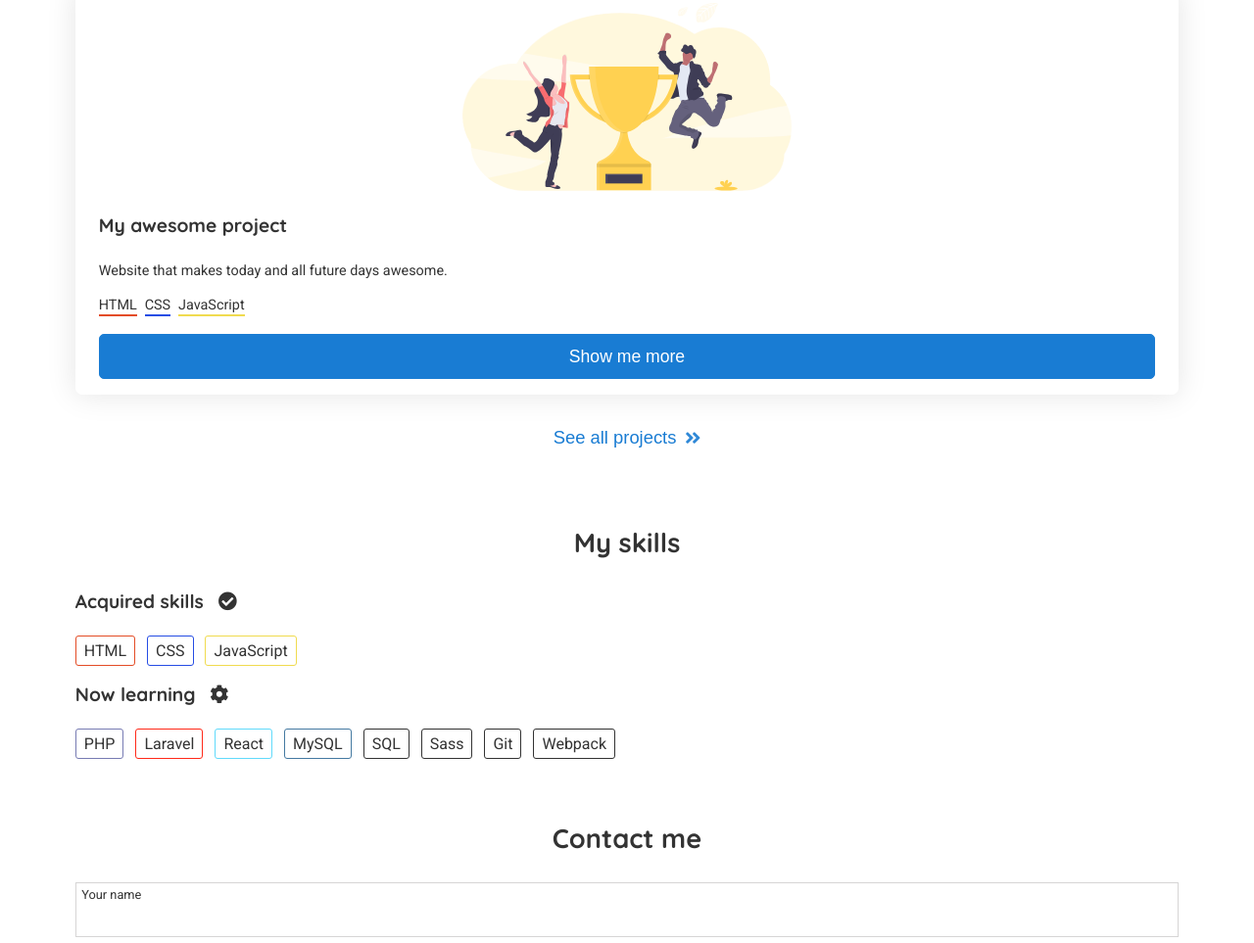
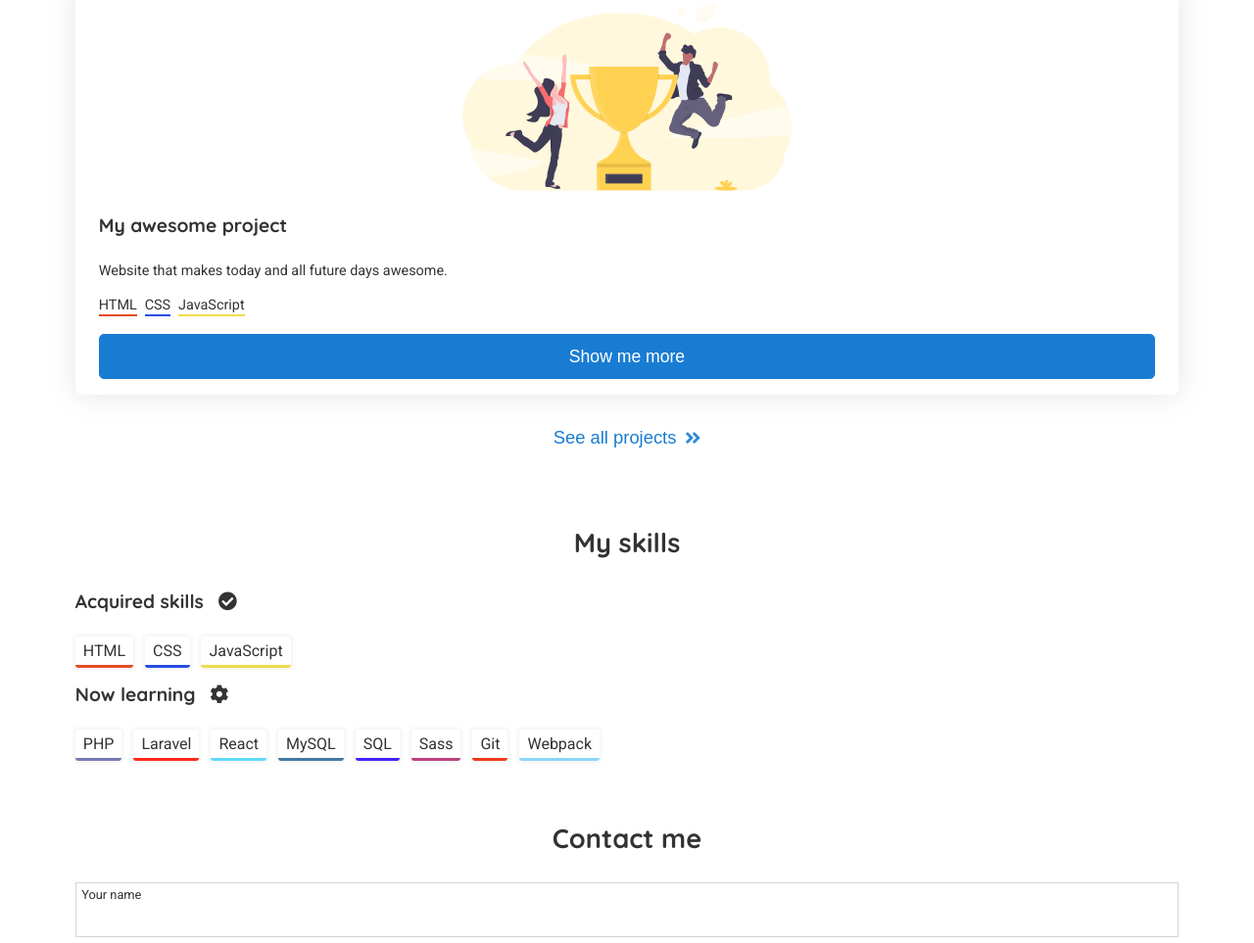
Before and after one commit to PetrBelecky/portfolio, a website: page src/index.html in a window 1280 px wide. Shown: the part 2262-3225 px from the top of the page at 98% size. Drawn offline with nearby package versions, Linux system fonts and the light colour scheme; files that its build step writes are made by us from their sources.

Commit message:
Update spans

```diff
--- a/src/scss/components/_spans.scss
+++ b/src/scss/components/_spans.scss
@@ -1,24 +1,16 @@
 @import "../helpers/colors";
 
-.fab:hover,
-.fab:active {
-  cursor: pointer;
-  /* color: scale-color($color: $color-background, $lightness: -20%); */
-  /* color: scale-color($color: $color-primary, $lightness: -10%); */
-  background: linear-gradient(
-    122deg,
-    rgba(25, 124, 211, 1) 0%,
-    rgba(206, 74, 126, 1) 52%
-  );
-  background-repeat: no-repeat;
-  color: $color-fill;
-  line-height: 0.8 !important;
-}
 
 .tag {
   &--rectangle {
-    border-style: solid;
-    border-width: 1px;
+    padding: 0.5rem 1rem;
+    margin: 0.4rem 0.4rem;
+    border-bottom-style: solid;
+    border-bottom-width: 3px;
+    border-radius: 2px;
+    box-shadow: 0 0 5px 1px rgba(0, 0, 0, 0.068);
+    flex-grow: 1;
+    text-align: center;
   }
 
   &--bottom {
@@ -29,34 +21,47 @@
   }
 
   &-html {
-    border-color: $color-tag-html;
+    border-bottom-color: $color-tag-html;
   }
 
   &-css {
-    border-color: $color-tag-css;
+    border-bottom-color: $color-tag-css;
   }
 
   &-js {
-    border-color: $color-tag-js;
+    border-bottom-color: $color-tag-js;
   }
 
   &-php {
-    border-color: $color-tag-php;
+    border-bottom-color: $color-tag-php;
   }
 
   &-react {
-    border-color: $color-tag-react;
+    border-bottom-color: $color-tag-react;
   }
 
   &-laravel {
-    border-color: $color-tag-laravel;
+    border-bottom-color: $color-tag-laravel;
   }
 
   &-mysql {
-    border-color: $color-tag-mysql;
+    border-bottom-color: $color-tag-mysql;
   }
 
-  &-html {
-    border-color: $color-tag-html;
+  &-git {
+    border-bottom-color: $color-tag-git;
+  }
+
+  &-webpack {
+    border-bottom-color: $color-tag-webpack;
+  }
+
+  &-sass {
+    border-bottom-color: $color-tag-sass;
+  }
+
+
+  &-sql {
+    border-bottom-color: $color-tag-sql;
   }
 }
```
